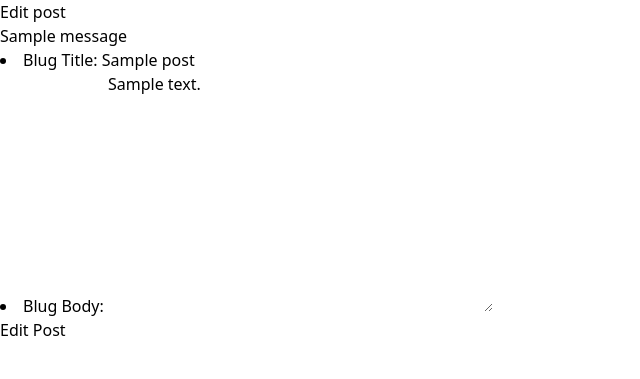
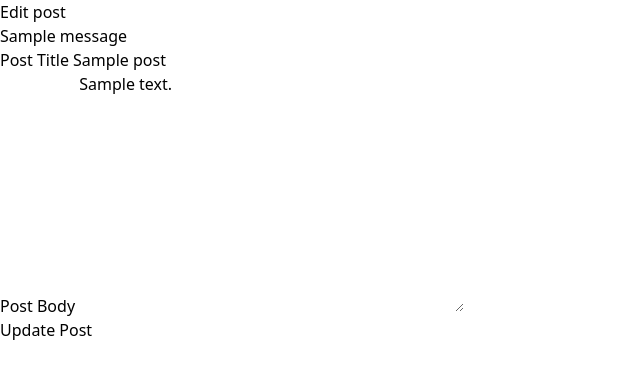
Before and after one commit to preciousaang/bankist_trying_out_django, a Django app: page /blug/edit-posts/1 in a window 1280 px wide. Shown: the top 379 px of the page, without its empty margins (0-640 px from the left). Run offline with Django 4.2, Linux system fonts and the light colour scheme; tables that the repository leaves empty hold one stand-in row (values such as "Sample post"); one stand-in notice (Sample message) is shown; style sheets or scripts are compiled from the project's sources.

Commit message:
create generic include for form

```diff
--- a/blug/templates/blug/edit-post.html
+++ b/blug/templates/blug/edit-post.html
@@ -1,10 +1,4 @@
 {% extends 'blug/layouts/post-base.html' %} {% block title %} Edit Post
 {%endblock%} {%block content%}
 <h2 class="text-yellow-900 font-bold uppercase text-2xl">Edit post</h2>
-{% if messages %} {% for message in messages %} {{ message }} {% endfor %}
-{%endif %}
-<form novalidate method="post">
-  {% csrf_token %} {{form.as_ul}}
-  <button class="btn-primary" type="submit">Edit Post</button>
-</form>
-{%endblock%}
+{% include 'blug/includes/post-form.html' %} {%endblock%}
--- /dev/null
+++ b/blug/templates/blug/includes/post-form.html
@@ -0,0 +1,27 @@
+{%for message in messages %} <div class="alert-{{message.tags}}">{{message}}</div>  {% endfor %}
+
+{% if post_form.non_field_errors %}
+<div class="bg-red-200 text-red-500">{{post_form.non_field_errors}}</div>
+{% endif %}
+<form action='{%if not post.id%}{% url "blug:process-post" %} {%endif%}' novalidate method="post">
+  {% csrf_token %}
+  <div class="form-group">
+    <label for="{{post_form.id_for_title}}" class="block">Post Title </label>
+    {{post_form.title}} {% if post_form.title.errors %}
+    <div class="text-red-900 border-2 border-red-400 w-1/4 mt-1 rounded-sm p-2">
+      {{post_form.title.errors}}
+    </div>
+    {% endif %}
+  </div>
+  <div class="form-group">
+    <label for="{{post_form.id_for_body}}" class="block">Post Body </label>
+    {{post_form.body}} {% if post_form.body.errors %}
+    <div class="text-red-900 border-2 border-red-400 w-1/4 mt-1 rounded-sm p-2">
+      {{post_form.body.errors}}
+    </div>
+    {% endif %}
+  </div>
+  <button class="btn-primary" type="submit">
+    {% if post.id %} Update Post {% else %} Create Post {% endif %}
+  </button>
+</form>
--- a/blug/views.py
+++ b/blug/views.py
@@ -37,7 +37,7 @@
 
     else:
         form = PostForm(instance=post)
-    return render(request, "blug/edit-post.html", {"form": form})
+    return render(request, "blug/edit-post.html", {"post_form": form, "post": post})
 
 
 def list_post(request):
--- a/static/main.css
+++ b/static/main.css
@@ -10,7 +10,11 @@
     .btn-primary{
         @apply border-2 p-2 border-blue-400 bg-blue-400 text-white;
     }
+    .alert-success {
+        @apply p-2 rounded-sm bg-green-300 text-green-400 border-[1px] border-green-500 shadow-sm w-full;
+    }
     input[type='text'].is-invalid, textarea.is-invalid{
         @apply border-2 border-red-400 shadow-sm;
     }
+
 }
```
Also changed, not shown: blug/templates/blug/create-post.html (+1 -28 lines).
